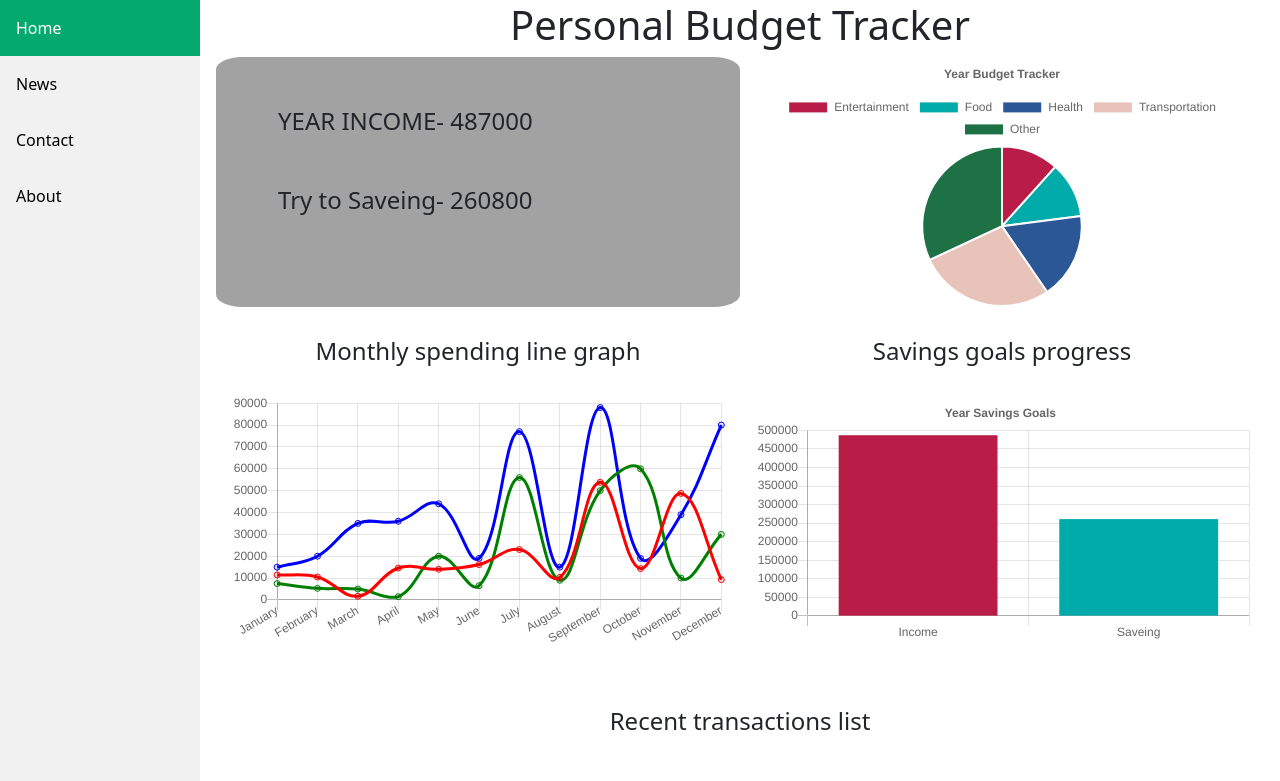
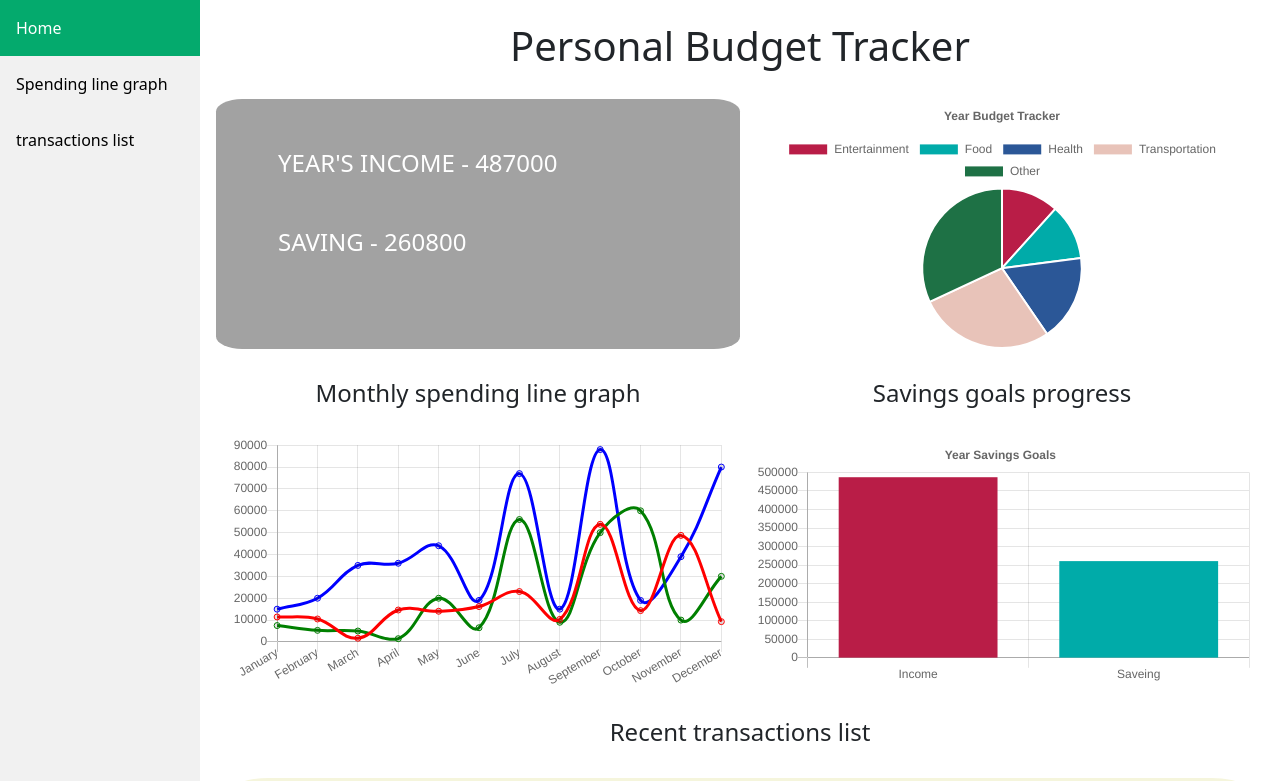
Before and after one commit to shehanminura/Dashbord, a plain HTML site: page index.html in a window 1280 px wide. Shown: the top 781 px of the page. Drawn offline with nearby package versions, Linux system fonts and the light colour scheme.

Commit message:
add new update

```diff
--- a/app.js
+++ b/app.js
@@ -148,8 +148,8 @@ let ptotTransportation=(totTransportation/12);
 let ptotOther=(totOther/12);
 
     document.getElementById("incomebox").innerHTML=`
-                      <h4  style="margin: 10%;">YEAR INCOME- ${totincome}</h4>
-                      <h4  style="margin: 10%;">Try to Saveing- ${totsaveing}</h4>
+                      <h4  style="margin: 10%; color:white;">YEAR'S INCOME - ${totincome}</h4>
+                      <h4  style="margin: 10%; color:white;">SAVING - ${totsaveing}</h4>
     `
 
     const xValues = ["Entertainment", "Food", "Health", "Transportation", "Other"];
@@ -251,9 +251,6 @@ new Chart("tmyChart", {
 
 ///// newRecent transactions list
 
-
-
-
 function addFrom() {
     let fEntertainment = Number(document.getElementById("Entertainmentform").value);
     let fFood = Number(document.getElementById("Foodform").value);
--- a/index.html
+++ b/index.html
@@ -10,13 +10,13 @@
 <body>
     <div class="sidebar">
         <a class="active" href="#home">Home</a>
-        <a href="#news">News</a>
-        <a href="#contact">Contact</a>
-        <a href="#about">About</a>
+        <a href="#spending">Spending line graph</a>
+        <a href="#list">transactions list</a>
+
       </div>
 
-      <div class="content">
-       <div> <center><h1>Personal Budget Tracker</h1></center>
+      <div class="content" id="home">
+       <div> <center><h1 style="padding: 2%;">Personal Budget Tracker</h1></center>
         </div>
         <div class="container">
             <div class="row">
@@ -31,7 +31,7 @@
 
               <div class="w-100"></div>
               <div class="col">
-                <center><h4 style="margin: 6%;">Monthly spending line graph</h4></center>
+                <center><h4 style="margin: 6%;" id="spending">Monthly spending line graph</h4></center>
                 <canvas id="bmyChart" style="width:100%;max-width:600px"></canvas>
             </div>
               <div class="col">
@@ -43,9 +43,9 @@
           </div>
 
 
-          <div class="container">
+          <div class="container" id="list">
             <div class="row">
-                <center><h4 style="margin: 6%;">Recent transactions list</h4></center>
+                <center><h4 style="margin: 3%;">Recent transactions list</h4></center>
               <div class="col" style="background-color: beige; padding: 3%; border-radius: 5%;" >
                 <form>
                     <div class="form-row" >
@@ -83,7 +83,7 @@
                   </form>
               </div>
               <div class="col">
-                2 of 2
+
               </div>
             </div>
 
@@ -100,7 +100,7 @@
 
           <div class="container">
             <div class="row">
-                <center><h4 style="margin: 6%;">Recent transactions list</h4></center>
+                <center><h4 style="margin: 2%;">Recent transactions list</h4></center>
               <div class="col">
 
                   <ul class="list-group" id="uList">
```
Also changed, not shown: app.css (indentation only).
